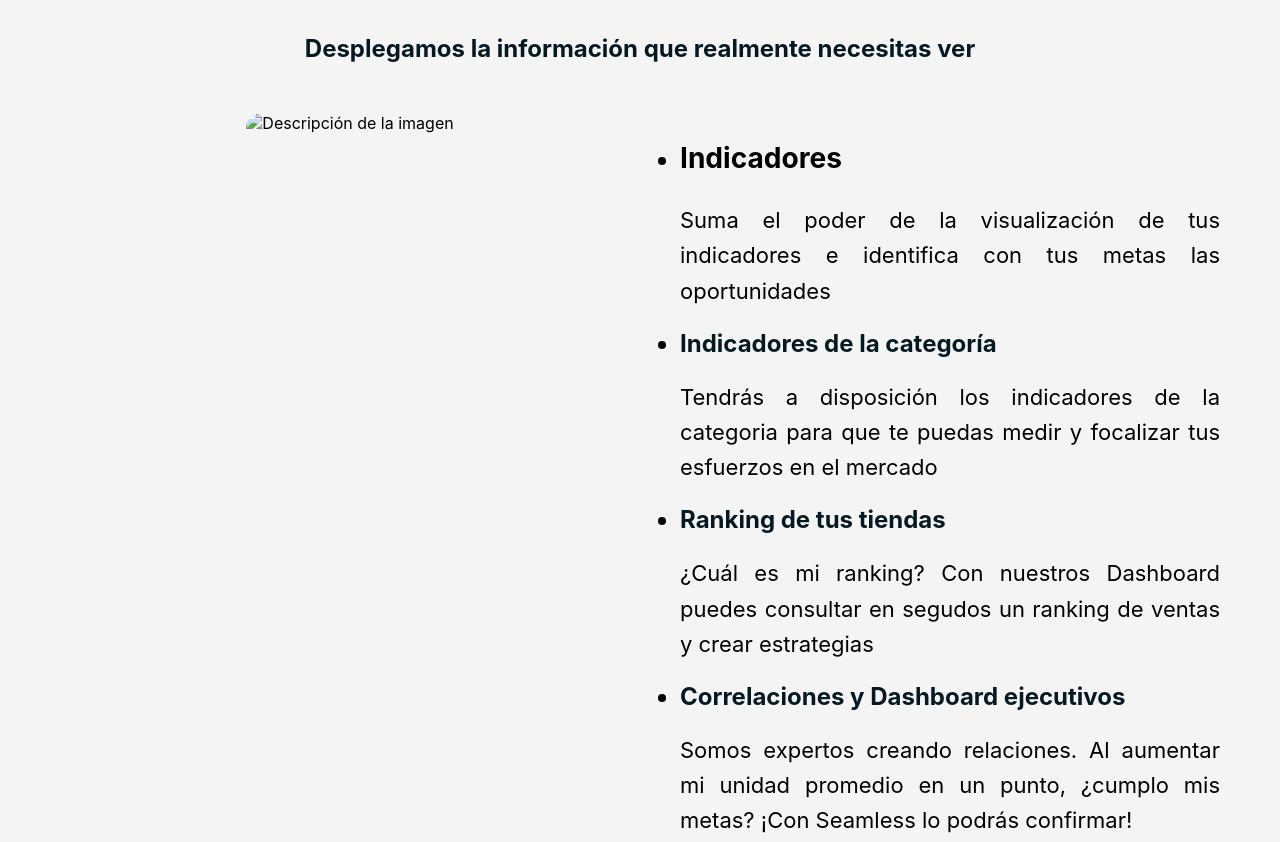
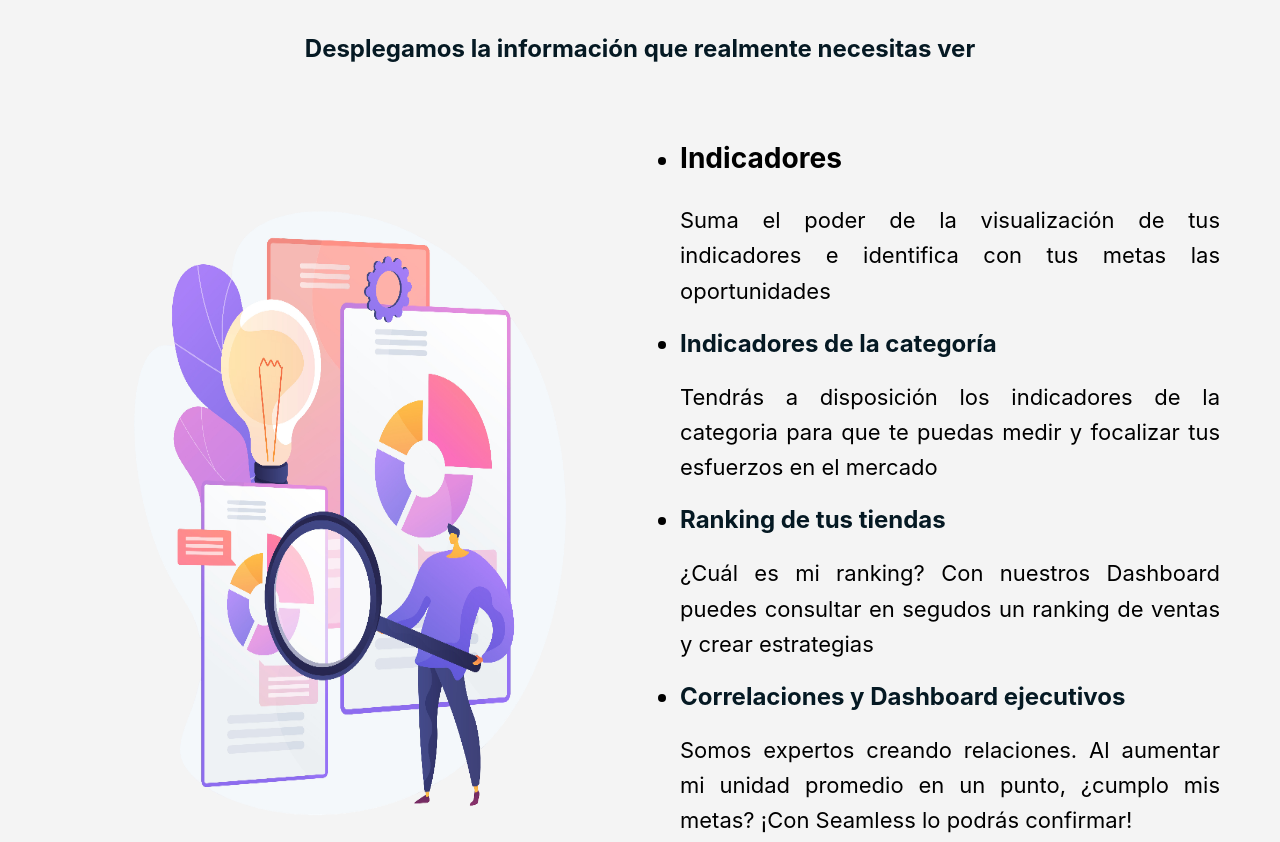
Before and after one commit to edinsoncolonia99/seamless, a plain HTML site: page index.html in a window 1280 px wide. Shown: the part 2104-2946 px from the top of the page. Drawn offline with Linux system fonts and the light colour scheme.

Commit message:
Imagen2 : imagen lo que hacemos

```diff
--- a/index.html
+++ b/index.html
@@ -89,7 +89,7 @@
                 </ul>
             </div>
             <div class="left-box">
-                <img src="URL_DE_TU_IMAGEN" alt="Descripción de la imagen">
+                <img src="img/regresion-logistica.png" alt="Descripción de la imagen">
             </div>
         </div>
 
```
Also changed, not shown: img/regresion-logistica.png (added).
